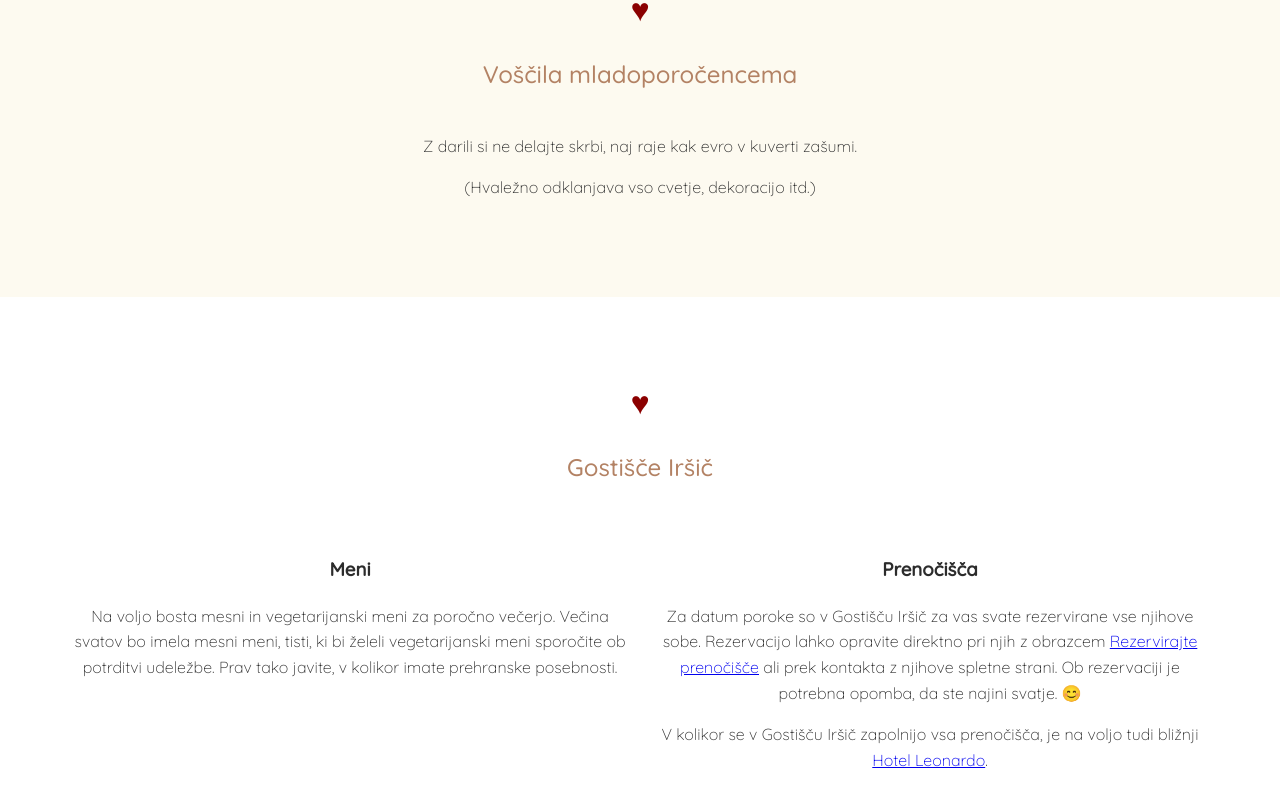
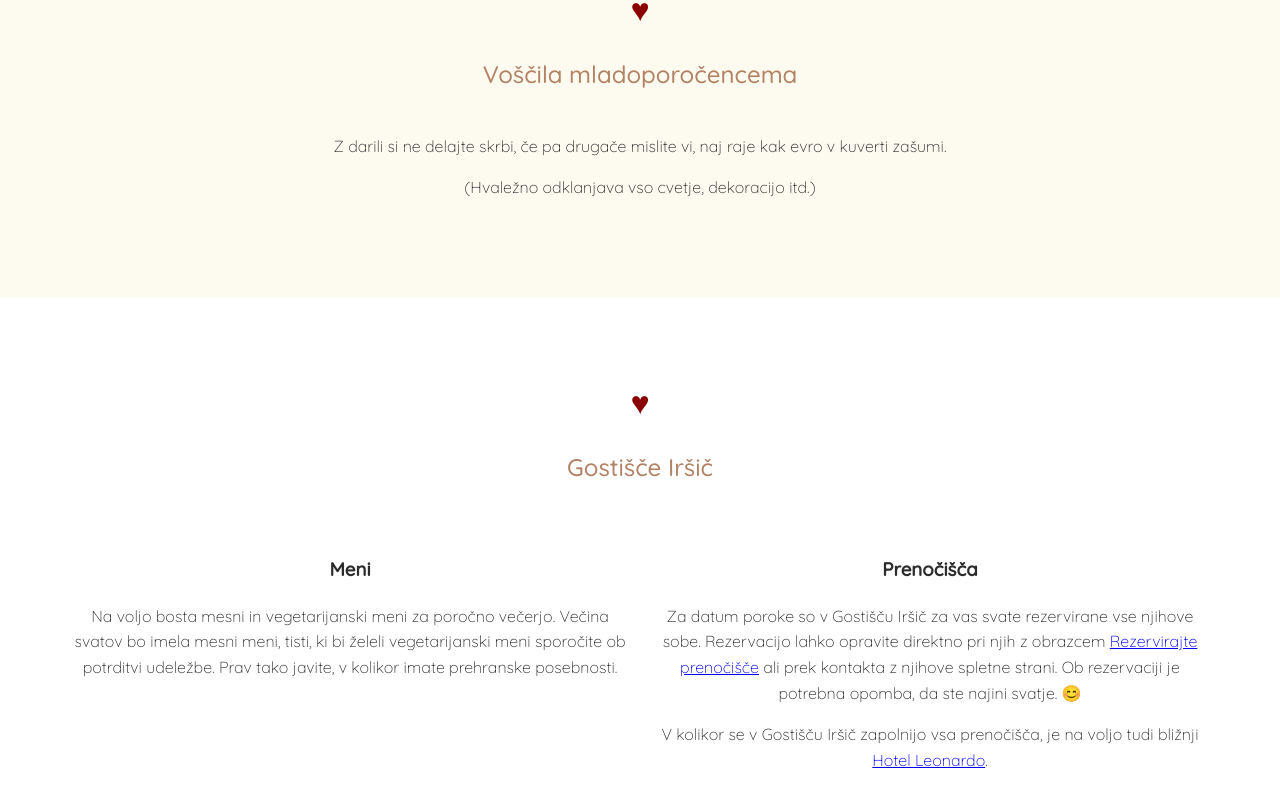
Before and after one commit to MoMannn/wedding-page, a plain HTML site: page index.html in a window 1280 px wide. Shown: the part 1500-2306 px from the top of the page. Drawn offline with Linux system fonts and the light colour scheme; a web font is replaced by a local one.

Commit message:
text upate

```diff
--- a/index.html
+++ b/index.html
@@ -64,7 +64,7 @@
 
     <section id="gifts">
         <h2>Voščila mladoporočencema</h2>
-        <p>Z darili si ne delajte skrbi, naj raje kak evro v kuverti zašumi.</p>
+        <p>Z darili si ne delajte skrbi, če pa drugače mislite vi, naj raje kak evro v kuverti zašumi.</p>
         <p>(Hvaležno odklanjava vso cvetje, dekoracijo itd.)</p>
     </section>
 
```
